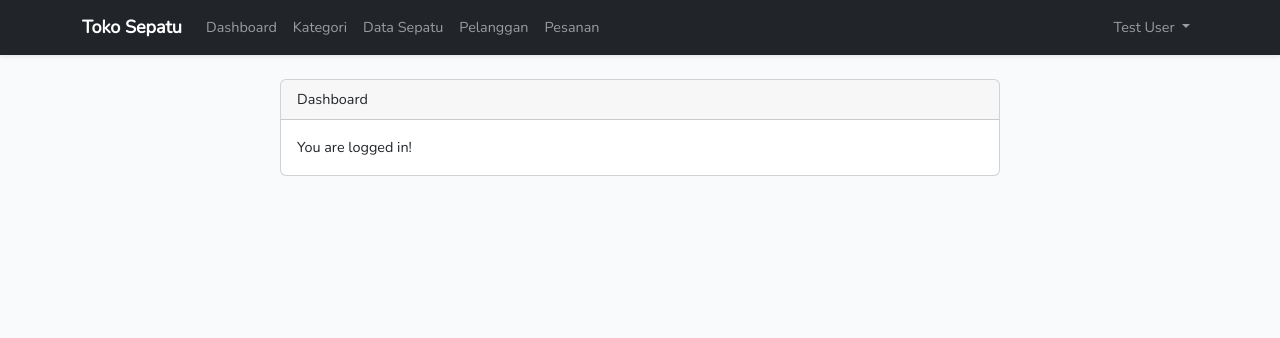
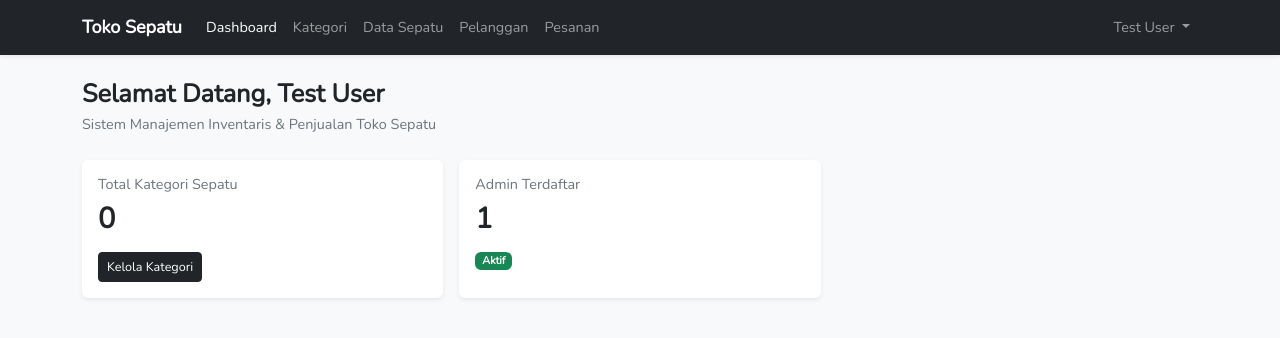
Before and after one commit to rielcuy/project-PTI, a Laravel app: page /home in a window 1280 px wide. Shown: the top 338 px of the page. Run offline with Laravel 12, Linux system fonts and the light colour scheme; a user stored in the database is signed in; data comes from the database, SQL or seed files in the repository; data that the repository does not hold is empty; style sheets or scripts are compiled from the project's sources.

Commit message:
Selesaikan layout Bootstrap, Dashboard, CRUD Kategori, dan README

```diff
--- a/app/Http/Controllers/HomeController.php
+++ b/app/Http/Controllers/HomeController.php
@@ -2,27 +2,21 @@
 
 namespace App\Http\Controllers;
 
-use Illuminate\Http\Request;
+use App\Models\Category;
+use App\Models\User;
 
 class HomeController extends Controller
 {
-    /**
-     * Create a new controller instance.
-     *
-     * @return void
-     */
     public function __construct()
     {
         $this->middleware('auth');
     }
 
-    /**
-     * Show the application dashboard.
-     *
-     * @return \Illuminate\Contracts\Support\Renderable
-     */
     public function index()
     {
-        return view('home');
+        $totalCategories = Category::count();
+        $totalUsers = User::count();
+
+        return view('home', compact('totalCategories', 'totalUsers'));
     }
 }
--- /dev/null
+++ b/app/Models/Category.php
@@ -0,0 +1,19 @@
+<?php
+
+namespace App\Models;
+
+use Illuminate\Database\Eloquent\Model;
+
+class Category extends Model
+{
+    protected $fillable = [
+        'name',
+        'description',
+    ];
+
+    // Relasi 1:N ke tabel shoes (akan terpakai saat Zulfa membuat model Shoe)
+    public function shoes()
+    {
+        return $this->hasMany(Shoe::class);
+    }
+}
--- a/resources/views/home.blade.php
+++ b/resources/views/home.blade.php
@@ -1,21 +1,32 @@
 @extends('layouts.app')
 
+@section('title', 'Dashboard - Toko Sepatu')
+
 @section('content')
-<div class="container">
-    <div class="row justify-content-center">
-        <div class="col-md-8">
-            <div class="card">
-                <div class="card-header">{{ __('Dashboard') }}</div>
+<div class="mb-4">
+    <h3 class="fw-bold mb-1">Selamat Datang, {{ Auth::user()->name }}</h3>
+    <p class="text-muted">Sistem Manajemen Inventaris & Penjualan Toko Sepatu</p>
+</div>
 
-                <div class="card-body">
-                    @if (session('status'))
-                        <div class="alert alert-success" role="alert">
-                            {{ session('status') }}
-                        </div>
-                    @endif
+<div class="row g-3">
+    <div class="col-md-4">
+        <div class="card border-0 shadow-sm h-100">
+            <div class="card-body">
+                <h6 class="text-muted">Total Kategori Sepatu</h6>
+                <h2 class="fw-bold">{{ $totalCategories }}</h2>
+                <a href="{{ route('categories.index') }}" class="btn btn-sm btn-dark mt-2">
+                    Kelola Kategori
+                </a>
+            </div>
+        </div>
+    </div>
 
-                    {{ __('You are logged in!') }}
-                </div>
+    <div class="col-md-4">
+        <div class="card border-0 shadow-sm h-100">
+            <div class="card-body">
+                <h6 class="text-muted">Admin Terdaftar</h6>
+                <h2 class="fw-bold">{{ $totalUsers }}</h2>
+                <span class="badge bg-success mt-2">Aktif</span>
             </div>
         </div>
     </div>
--- a/resources/views/layouts/app.blade.php
+++ b/resources/views/layouts/app.blade.php
@@ -3,71 +3,82 @@
 <head>
     <meta charset="utf-8">
     <meta name="viewport" content="width=device-width, initial-scale=1">
-
-    <!-- CSRF Token -->
     <meta name="csrf-token" content="{{ csrf_token() }}">
 
-    <title>{{ config('app.name', 'Laravel') }}</title>
+    <title>@yield('title', config('app.name', 'Toko Sepatu'))</title>
 
-    <!-- Fonts -->
-    <link rel="dns-prefetch" href="//fonts.bunny.net">
-    <link href="https://fonts.bunny.net/css?family=Nunito" rel="stylesheet">
-
-    <!-- Scripts -->
     @vite(['resources/sass/app.scss', 'resources/js/app.js'])
 </head>
-<body>
+<body class="bg-light">
     <div id="app">
         <nav class="navbar navbar-expand-md navbar-dark bg-dark shadow-sm">
             <div class="container">
                 <a class="navbar-brand fw-bold" href="{{ url('/home') }}">
                     Toko Sepatu
                 </a>
-        <button class="navbar-toggler" type="button" data-bs-toggle="collapse" data-bs-target="#navbarMenu">
+                <button class="navbar-toggler" type="button" data-bs-toggle="collapse" data-bs-target="#navbarSupportedContent">
                     <span class="navbar-toggler-icon"></span>
                 </button>
 
-        <div class="collapse navbar-collapse" id="navbarMenu">
-            <!-- Menu Utama (Hanya tampil jika sudah Login) -->
+                <div class="collapse navbar-collapse" id="navbarSupportedContent">
+                    <!-- Menu Kiri (Tampil setelah Login) -->
                     @auth
                     <ul class="navbar-nav me-auto">
                         <li class="nav-item">
-                    <a class="nav-link" href="{{ url('/home') }}">Dashboard</a>
+                            <a class="nav-link {{ request()->routeIs('home') ? 'active' : '' }}" href="{{ route('home') }}">
+                                Dashboard
+                            </a>
                         </li>
                         <li class="nav-item">
-                    <a class="nav-link" href="{{ url('/categories') }}">Kategori</a>
+                            <a class="nav-link {{ request()->routeIs('categories.*') ? 'active' : '' }}" href="{{ route('categories.index') }}">
+                                Kategori
+                            </a>
+                        </li>
+                        <!-- Menu modul Zulfa (pakai url() dulu agar tidak error sebelum route-nya dibuat) -->
+                        <li class="nav-item">
+                            <a class="nav-link {{ request()->is('shoes*') ? 'active' : '' }}" href="{{ url('/shoes') }}">
+                                Data Sepatu
+                            </a>
                         </li>
                         <li class="nav-item">
-                    <a class="nav-link" href="{{ url('/shoes') }}">Data Sepatu</a>
+                            <a class="nav-link {{ request()->is('customers*') ? 'active' : '' }}" href="{{ url('/customers') }}">
+                                Pelanggan
+                            </a>
                         </li>
                         <li class="nav-item">
-                    <a class="nav-link" href="{{ url('/customers') }}">Pelanggan</a>
-                </li>
-                <li class="nav-item">
-                    <a class="nav-link" href="{{ url('/orders') }}">Pesanan</a>
+                            <a class="nav-link {{ request()->is('orders*') ? 'active' : '' }}" href="{{ url('/orders') }}">
+                                Pesanan
+                            </a>
                         </li>
                     </ul>
                     @endauth
 
-            <!-- Menu Kanan (Login / Logout) -->
+                    <!-- Menu Kanan (Auth) -->
                     <ul class="navbar-nav ms-auto">
                         @guest
+                            @if (Route::has('login'))
                                 <li class="nav-item">
                                     <a class="nav-link" href="{{ route('login') }}">Login</a>
                                 </li>
+                            @endif
+
+                            @if (Route::has('register'))
                                 <li class="nav-item">
                                     <a class="nav-link" href="{{ route('register') }}">Register</a>
                                 </li>
+                            @endif
                         @else
                             <li class="nav-item dropdown">
-                        <a class="nav-link dropdown-toggle" href="#" role="button" data-bs-toggle="dropdown">
+                                <a id="navbarDropdown" class="nav-link dropdown-toggle" href="#" role="button" data-bs-toggle="dropdown">
                                     {{ Auth::user()->name }}
                                 </a>
+
                                 <div class="dropdown-menu dropdown-menu-end">
-                            <a class="dropdown-item" href="{{ route('logout') }}"
+                                    <a class="dropdown-item text-danger" href="{{ route('logout') }}"
                                        onclick="event.preventDefault(); document.getElementById('logout-form').submit();">
                                         Logout
                                     </a>
+
                                     <form id="logout-form" action="{{ route('logout') }}" method="POST" class="d-none">
                                         @csrf
                                     </form>
@@ -78,10 +89,18 @@
                 </div>
             </div>
         </nav>
+
         <main class="py-4 container">
-    @if(session('success'))
+            @if (session('success'))
                 <div class="alert alert-success alert-dismissible fade show" role="alert">
                     {{ session('success') }}
+                    <button type="button" class="btn-close" data-bs-dismiss="alert"></button>
+                </div>
+            @endif
+
+            @if (session('error'))
+                <div class="alert alert-danger alert-dismissible fade show" role="alert">
+                    {{ session('error') }}
                     <button type="button" class="btn-close" data-bs-dismiss="alert"></button>
                 </div>
             @endif
--- a/routes/web.php
+++ b/routes/web.php
@@ -1,11 +1,21 @@
 <?php
 
+use App\Http\Controllers\CategoryController;
+use App\Http\Controllers\HomeController;
+use Illuminate\Support\Facades\Auth;
 use Illuminate\Support\Facades\Route;
 
 Route::get('/', function () {
-    return view('welcome');
+    return redirect()->route('home');
 });
 
 Auth::routes();
 
-Route::get('/home', [App\Http\Controllers\HomeController::class, 'index'])->name('home');
+Route::middleware('auth')->group(function () {
+    Route::get('/home', [HomeController::class, 'index'])->name('home');
+
+    // CRUD Kategori (Bagian Ariel)
+    Route::resource('categories', CategoryController::class)->except(['show']);
+
+    // Nanti Zulfa menambahkan Route::resource untuk shoes, customers, dan orders di sini
+});
```
Also changed, not shown: app/Http/Controllers/CategoryController.php (added, +59 -0 lines), resources/views/categories/create.blade.php (added, +41 -0 lines), resources/views/categories/edit.blade.php (added, +41 -0 lines), resources/views/categories/index.blade.php (added, +53 -0 lines), README.md, database/migrations/2026_11_26_153249_create_categories_table.php (added). Lines whose indentation alone changed are shown as unchanged.
